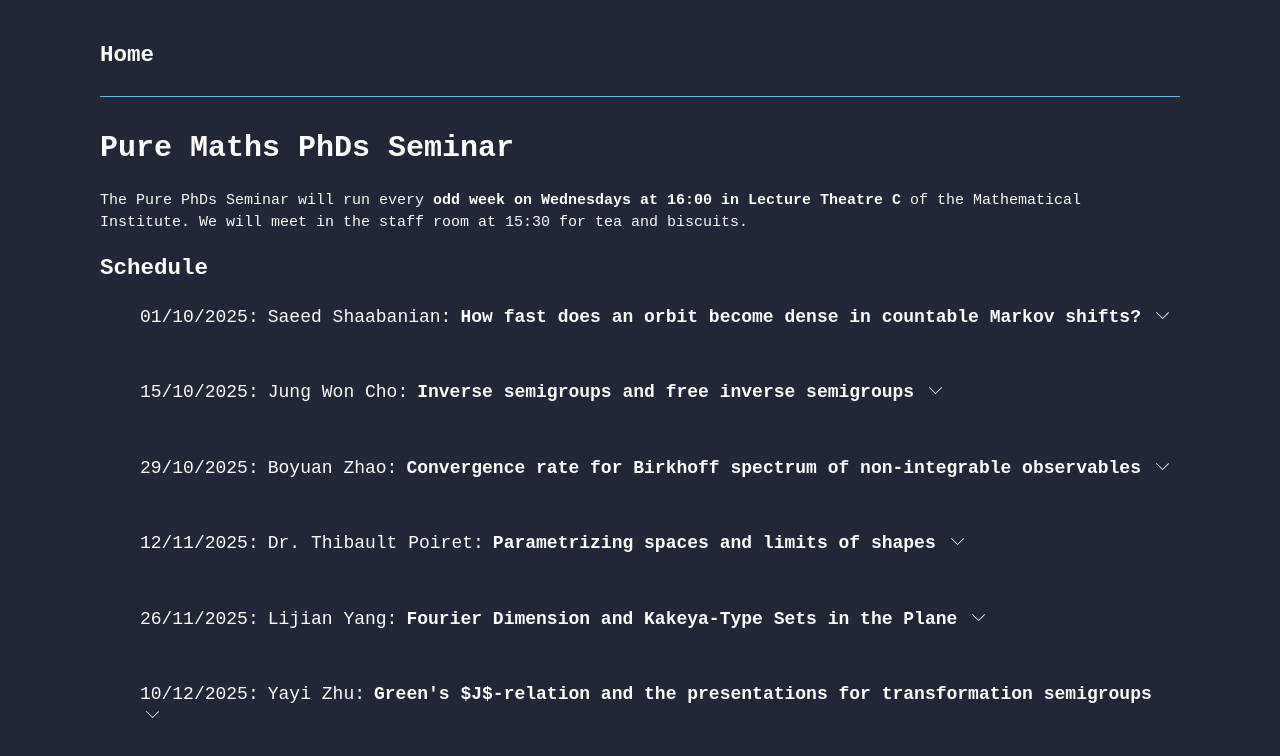
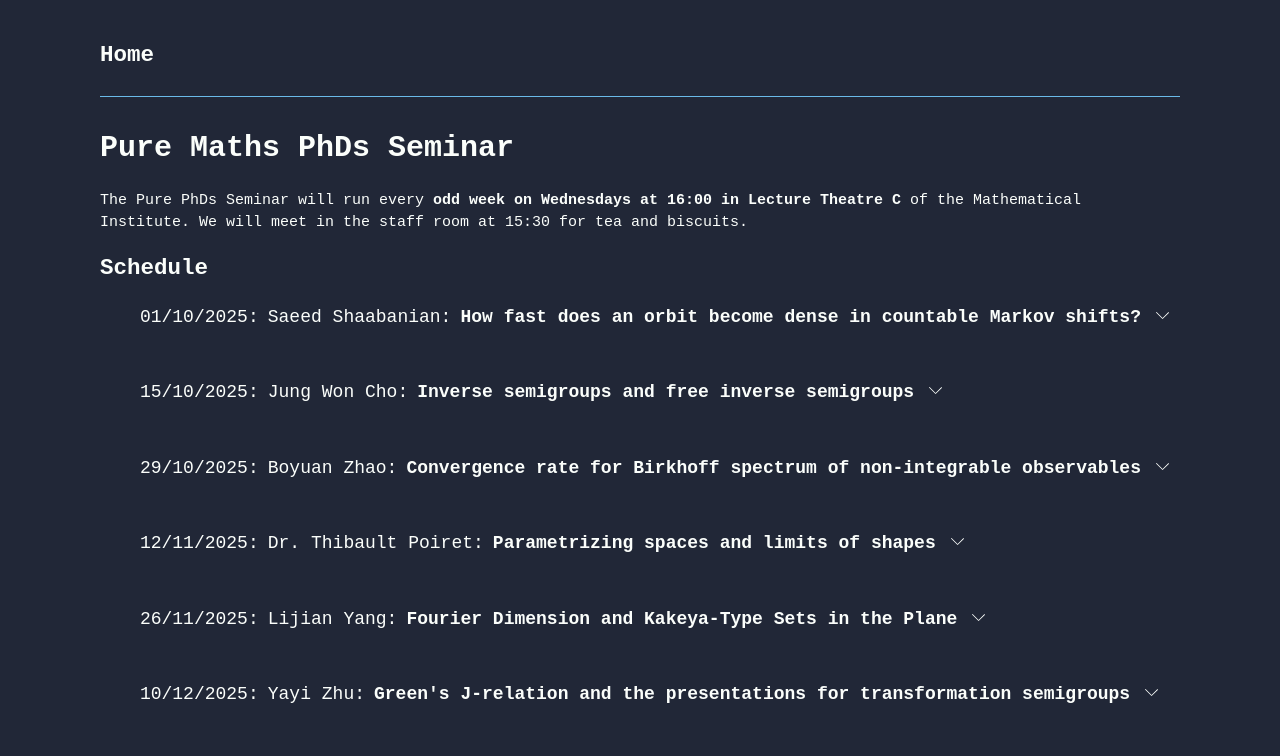
Before and after one commit to AnadeOre/anadeore.github.io, a Next.js app: page /purephd in a window 1280 px wide. Shown: the top 756 px of the page. Built offline with nearby package versions, Linux system fonts and the light colour scheme.

Commit message:
update pure phd schedule typo

```diff
--- a/src/app/purephd/page.jsx
+++ b/src/app/purephd/page.jsx
@@ -68,7 +68,7 @@ const Page = () => {
         <Schedule
           time='10/12/2025'
           speaker='Yayi Zhu'
-          title="Green's $J$-relation and the presentations for transformation semigroups"
+          title="Green's J-relation and the presentations for transformation semigroups"
           abstract="Green's $J$-relation partition transformation semigroups (the full transformation semigroup $\mathcal{T}_n$, the symmetric inverse monoid $\mathcal{I}_n$, and the partial transformation semigroup $\mathcal{PT}_n$) into $J$-classes in a nice way, where all (partial) maps in one $J$-class are of the same rank, and the $J$-classes form a chain. In this talk we go through some classical presentations for $\mathcal{T}_n$, $\mathcal{I}_n$, and some more recent research on their ideals. We then discuss the position (in the chain of $J$-classes) of the relations required in any presentation for the above semigroups, by specifying their 'depth'."
           // slides='/'
         />
```
